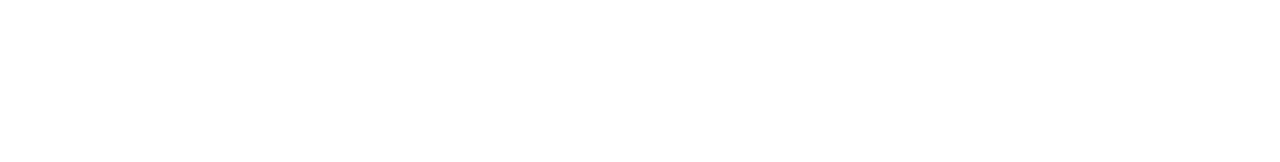
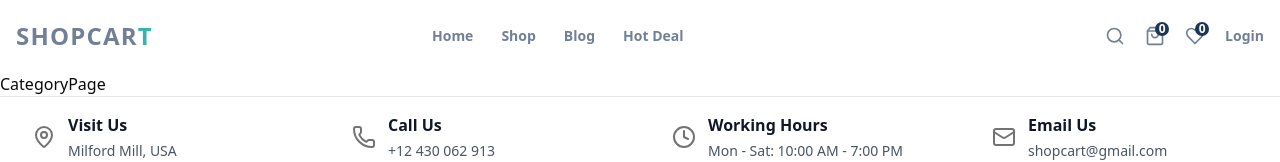
Before and after one commit to Tane4ka170/commerce-next, a Next.js app: page /category/1 in a window 1280 px wide. Before the commit this address had no page. Shown: the top 162 px of the page. Built offline with nearby package versions, Linux system fonts and the light colour scheme; no server answers.

Commit message:
Feat: add category page stub

```diff
--- /dev/null
+++ b/app/(client)/category/[slug]/page.tsx
@@ -0,0 +1,7 @@
+import React from "react";
+
+const CategoryPage = () => {
+  return <div>CategoryPage</div>;
+};
+
+export default CategoryPage;
```
